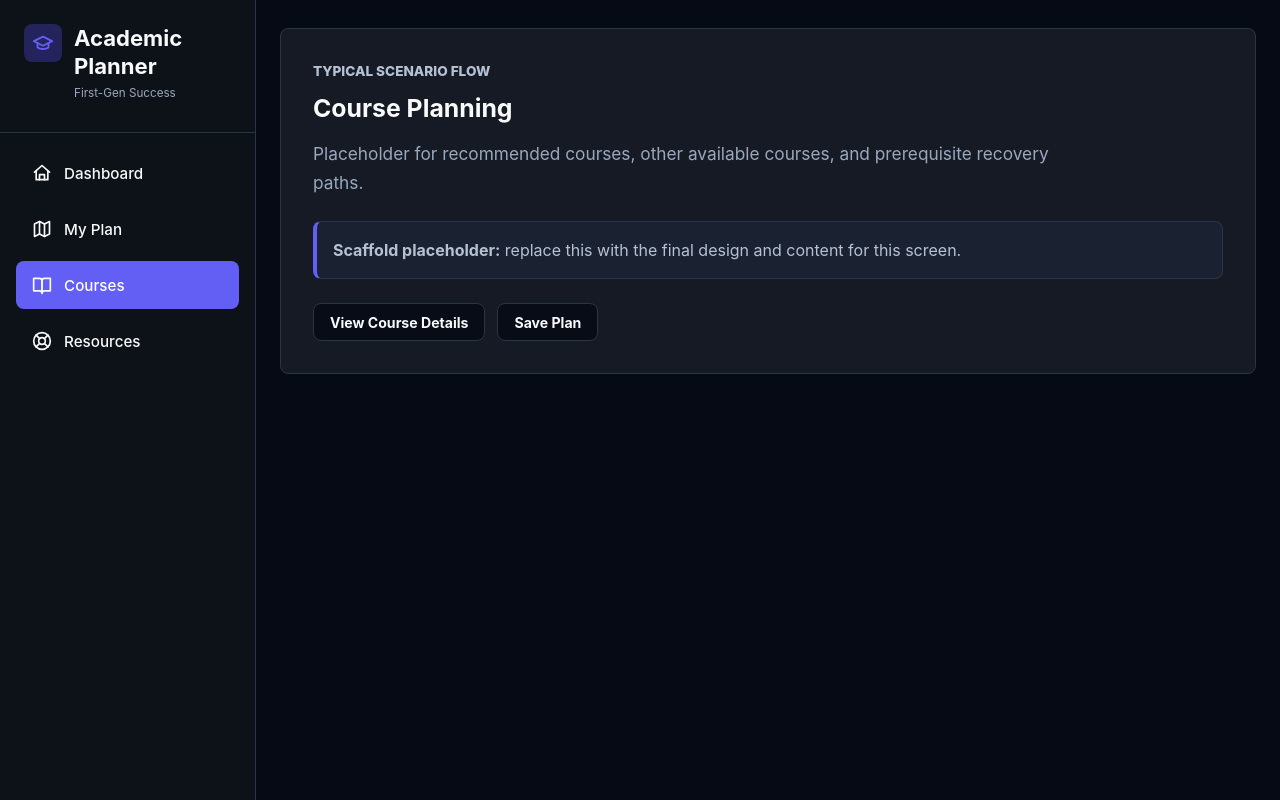
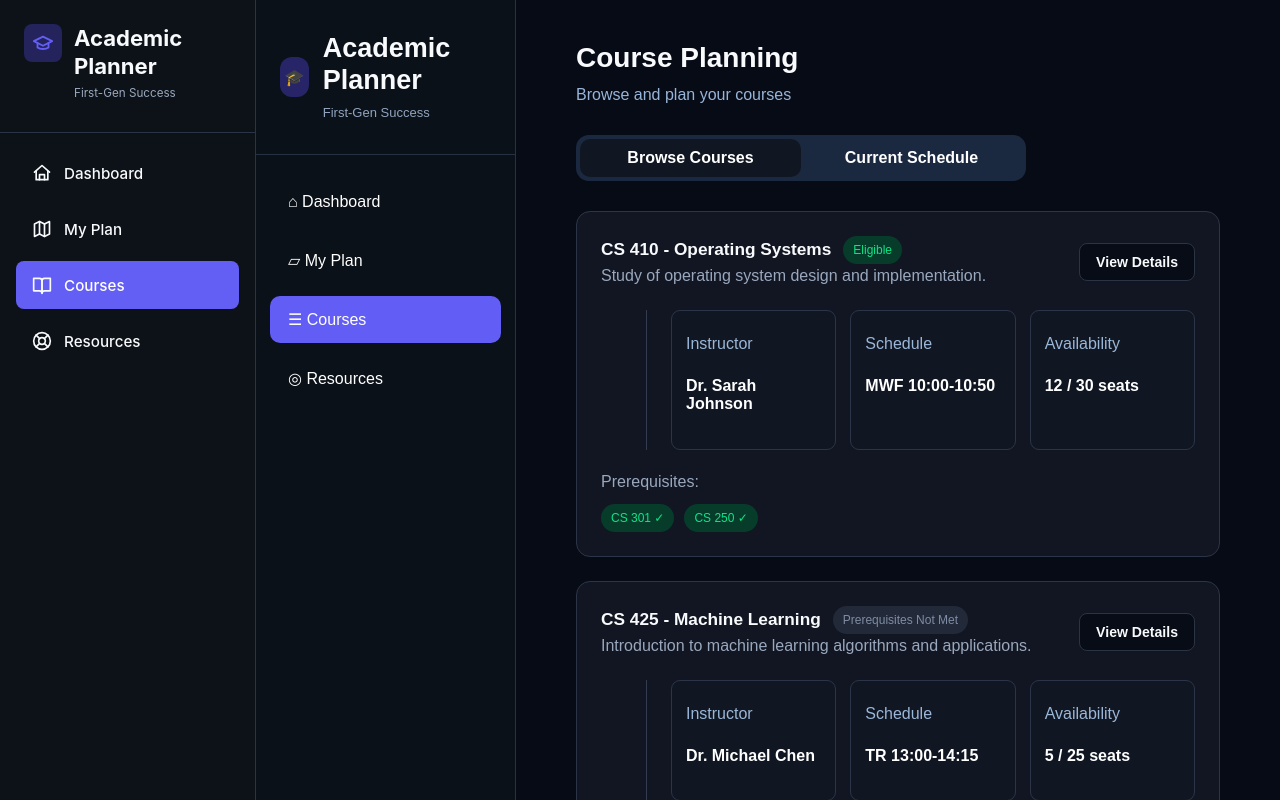
Before and after one commit to Dar125/CECS-448-Assignment-3, a React (Vite) app: page /plan-courses in a window 1280 px wide. Shown: the top 800 px of the page. Built offline with nearby package versions, Linux system fonts and the light colour scheme.

Commit message:
Refactor CoursePlanningPage to use state and courses data

```diff
--- a/src/pages/CoursePlanningPage.jsx
+++ b/src/pages/CoursePlanningPage.jsx
@@ -1,16 +1,193 @@
-import PlaceholderScreen from '../components/PlaceholderScreen.jsx'
+import { useState } from 'react'
+import { Link } from 'react-router-dom'
+import '../styles/myplan.css'
+
+const courses = [
+  {
+    code: 'CS 410',
+    title: 'Operating Systems',
+    desc: 'Study of operating system design and implementation.',
+    instructor: 'Dr. Sarah Johnson',
+    schedule: 'MWF 10:00-10:50',
+    seats: '12 / 30 seats',
+    rating: '4.5 / 5.0',
+    eligible: true,
+    prereqs: ['CS 301 ✓', 'CS 250 ✓'],
+  },
+  {
+    code: 'CS 425',
+    title: 'Machine Learning',
+    desc: 'Introduction to machine learning algorithms and applications.',
+    instructor: 'Dr. Michael Chen',
+    schedule: 'TR 13:00-14:15',
+    seats: '5 / 25 seats',
+    rating: '4.8 / 5.0',
+    eligible: false,
+    prereqs: ['CS 301 ✓', 'STAT 400 (missing)'],
+  },
+  {
+    code: 'CS 360',
+    title: 'Computer Networks',
+    desc: 'Principles of computer networking and internet protocols.',
+    instructor: 'Dr. Emily Rodriguez',
+    schedule: 'MWF 14:00-14:50',
+    seats: '18 / 30 seats',
+    rating: '4.3 / 5.0',
+    eligible: true,
+    prereqs: ['CS 250 ✓'],
+  },
+]
 
 function CoursePlanningPage() {
+  const [activeTab, setActiveTab] = useState('browse')
+
   return (
-    <PlaceholderScreen
-      eyebrow="Typical scenario flow"
-      title="Course Planning"
-      description="Placeholder for recommended courses, other available courses, and prerequisite recovery paths."
-      nextActions={[
-        { label: 'View Course Details', to: '/courses/cecs-343' },
-        { label: 'Save Plan', to: '/confirmation' },
-      ]}
-    />
+    <div className="my-plan-page">
+      <aside className="plan-sidebar">
+        <div className="brand-box">
+          <div className="brand-icon">🎓</div>
+
+          <div>
+            <h2>Academic Planner</h2>
+            <p>First-Gen Success</p>
+          </div>
+        </div>
+
+        <nav className="side-links">
+          <Link to="/dashboard">⌂ Dashboard</Link>
+          <Link to="/my-plan">▱ My Plan</Link>
+          <Link to="/plan-courses" className="selected">
+            ☰ Courses
+          </Link>
+          <Link to="/resources">◎ Resources</Link>
+        </nav>
+      </aside>
+
+      <main className="plan-main">
+        <div className="plan-header">
+          <div>
+            <h1>Course Planning</h1>
+            <p>Browse and plan your courses</p>
+          </div>
+        </div>
+
+        <div className="tab-box">
+          <button
+            className={activeTab === 'browse' ? 'active' : ''}
+            onClick={() => setActiveTab('browse')}
+          >
+            Browse Courses
+          </button>
+
+          <button
+            className={activeTab === 'schedule' ? 'active' : ''}
+            onClick={() => setActiveTab('schedule')}
+          >
+            Current Schedule
+          </button>
+        </div>
+
+        {activeTab === 'browse' ? (
+          <section className="semester-section">
+            {courses.map((course) => (
+              <div className="semester-card" key={course.code}>
+                <div className="semester-title-row">
+                  <div>
+                    <div
+                      style={{
+                        display: 'flex',
+                        gap: '12px',
+                        alignItems: 'center',
+                      }}
+                    >
+                      <h2>
+                        {course.code} - {course.title}
+                      </h2>
+
+                      <span
+                        className={`status ${
+                          course.eligible ? 'done' : 'planned'
+                        }`}
+                      >
+                        {course.eligible
+                          ? 'Eligible'
+                          : 'Prerequisites Not Met'}
+                      </span>
+                    </div>
+
+                    <p>{course.desc}</p>
+                  </div>
+
+                  <button className="button-link">
+                    View Details
+                  </button>
+                </div>
+
+                <div className="course-grid">
+                  <div className="course-box">
+                    <p>Instructor</p>
+                    <h4>{course.instructor}</h4>
+                  </div>
+
+                  <div className="course-box">
+                    <p>Schedule</p>
+                    <h4>{course.schedule}</h4>
+                  </div>
+
+                  <div className="course-box">
+                    <p>Availability</p>
+                    <h4>{course.seats}</h4>
+                  </div>
+                </div>
+
+                <div style={{ marginTop: '20px' }}>
+                  <p>Prerequisites:</p>
+
+                  <div
+                    style={{
+                      display: 'flex',
+                      gap: '10px',
+                      flexWrap: 'wrap',
+                      marginTop: '10px',
+                    }}
+                  >
+                    {course.prereqs.map((req) => (
+                      <span
+                        key={req}
+                        className={`status ${
+                          req.includes('missing') ? 'planned' : 'done'
+                        }`}
+                      >
+                        {req}
+                      </span>
+                    ))}
+                  </div>
+                </div>
+              </div>
+            ))}
+          </section>
+        ) : (
+          <section className="semester-card">
+            <div className="semester-title-row">
+              <h2>Spring 2026 Schedule</h2>
+              <p>15 credits total</p>
+            </div>
+
+            <div className="course-grid">
+              <div className="course-box">
+                <h4>CS 320 - Database Systems</h4>
+                <p>TR 09:00-10:15</p>
+              </div>
+
+              <div className="course-box">
+                <h4>CS 340 - Software Engineering</h4>
+                <p>MWF 13:00-13:50</p>
+              </div>
+            </div>
+          </section>
+        )}
+      </main>
+    </div>
   )
 }
 
```
